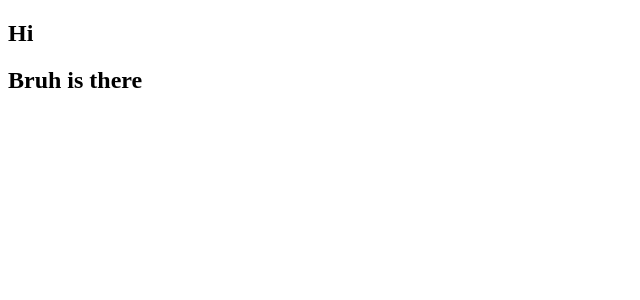
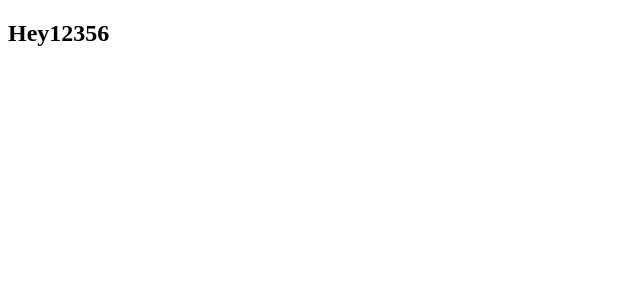
Before and after one commit to pro-coder123/angular, an Angular app: page / in a window 1280 px wide. Shown: the top 300 px of the page, without its empty margins (0-640 px from the left). Built offline with nearby package versions, Linux system fonts and the light colour scheme.

Commit message:
Component Interaction

```diff
--- a/src/app/app.component.html
+++ b/src/app/app.component.html
@@ -6,7 +6,7 @@
 <!-- * * * * * * * * * Delete the template below * * * * * * * * * * -->
 <!-- * * * * * * * to get started with your project! * * * * * * * * -->
 <!-- * * * * * * * * * * * * * * * * * * * * * * * * * * * * * * * -->
-<app-test></app-test>
+<app-test [data]="title"></app-test>
 
 <!-- * * * * * * * * * * * * * * * * * * * * * * * * * * * * * * * -->
 <!-- * * * * * * * * * * * The content above * * * * * * * * * * * -->
--- a/src/app/test/test.component.html
+++ b/src/app/test/test.component.html
@@ -1,16 +1 @@
-<h2>Hi</h2>
-
-
-<div *ngIf = "dispname; then thenblock; else elseblock"></div>
-<ng-template #thenblock>
-
-    <h2>Bruh is there</h2>
-
-</ng-template>
-
-<ng-template #elseblock>
-
-    <h2>No bruh</h2>
-
-
-</ng-template>
+<h2>{{name}}</h2>
--- a/src/app/test/test.component.ts
+++ b/src/app/test/test.component.ts
@@ -1,4 +1,4 @@
-import { Component, OnInit } from '@angular/core';
+import { Component, OnInit , Input } from '@angular/core';
 
 @Component({
   selector: 'app-test',
@@ -7,7 +7,7 @@ import { Component, OnInit } from '@angular/core';
 })
 export class TestComponent implements OnInit {
 
-  public dispname=true;
+  @Input("data") public name;
 
   constructor() { }
 
```
